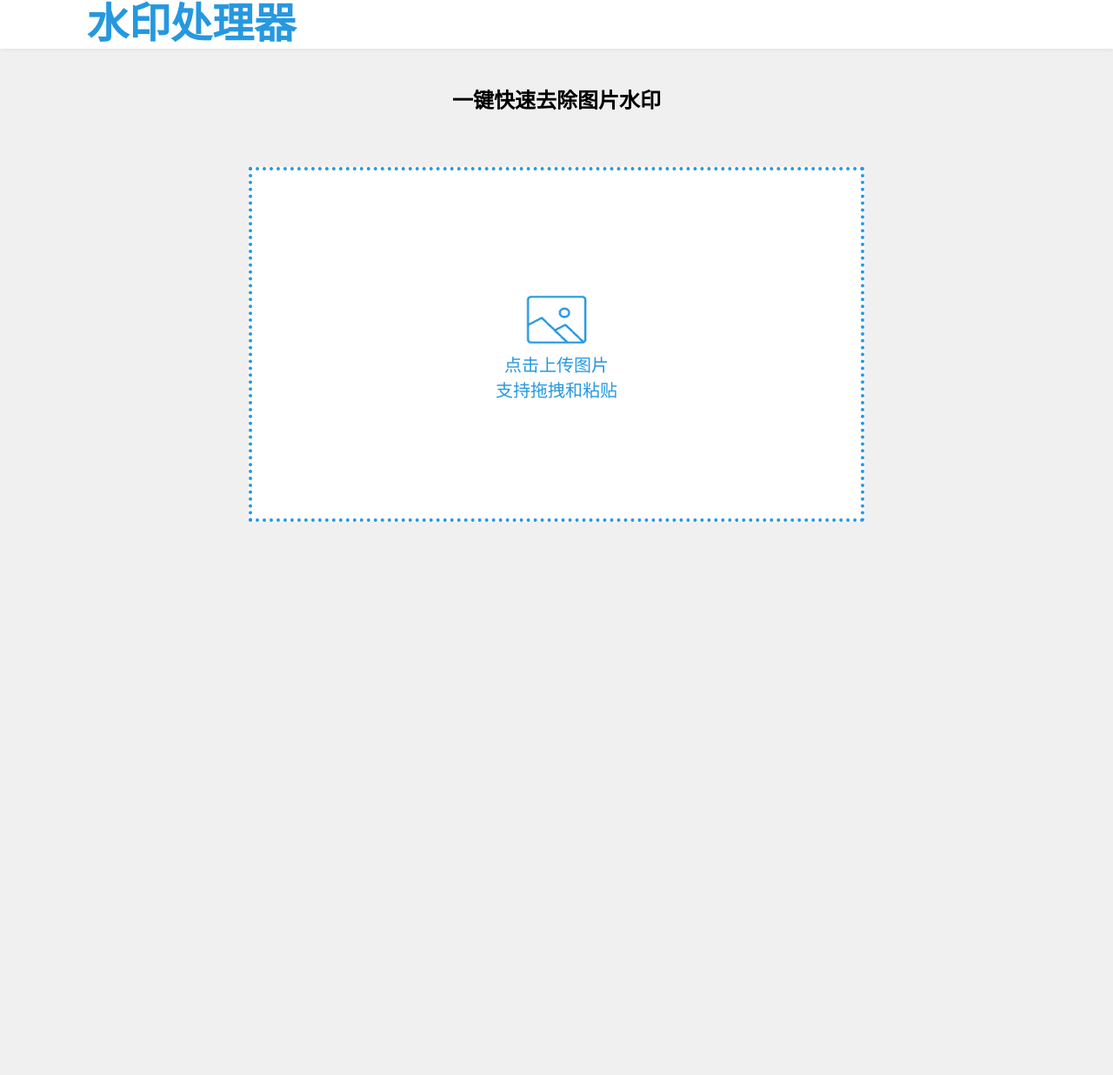
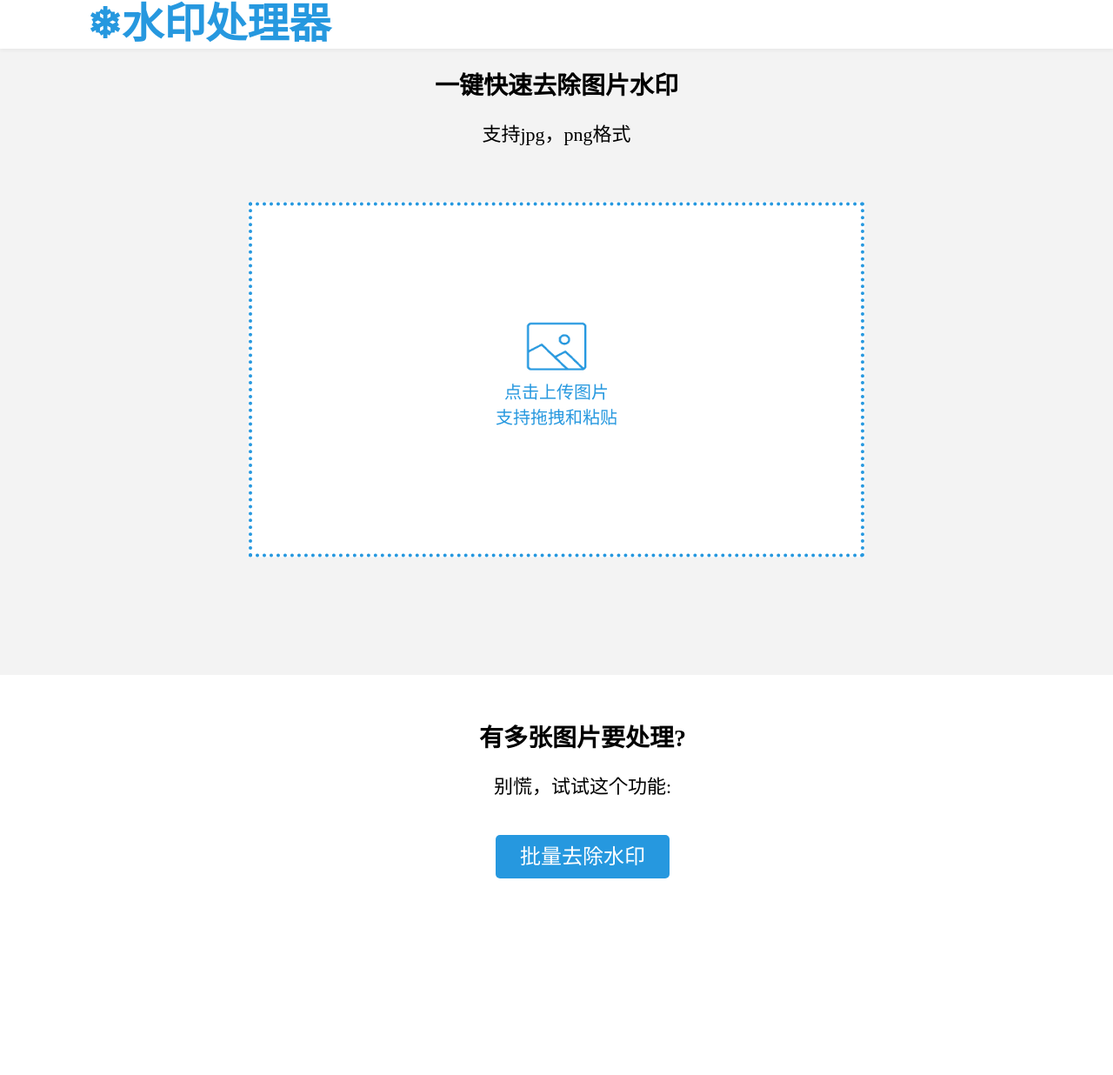
Before and after one commit to Xyaleo/watermark, a Flask app: page / in a window 1280 px wide. Shown: the whole page at 87% size. Before the commit the page ends 600 px from the top, so only its background shows below. Run offline with Flask 2, Linux system fonts and the light colour scheme.

Commit message:
add:
批量处理页面

```diff
--- a/predict_tool.py
+++ b/predict_tool.py
@@ -9,7 +9,8 @@ from PIL import Image
 import numpy as np
 import base64
 
-n2n = ''
+n2n: Noise2Noise
+
 
 def parse_args():
     """Command-line argument parser for testing."""
--- a/static/css/style.css
+++ b/static/css/style.css
@@ -6,14 +6,14 @@
 html, body {
     width: 100%;
     height: 100%;
-    background-color: #f1f0f0;
+    background-color: #f3f3f3;
 }
 
 #header {
     position: relative;
     height: 56px;
     width: 100%;
-    background: #f1f0f0;
+    background: #f3f3f3;
 }
 
 #nav1 {
@@ -91,9 +91,8 @@ img {
 }
 
 #startPlace {
-    background-size: cover;
     position: relative;
-    height: 600px;
+    height: 90vh;
 }
 
 #startPlace .center {
@@ -102,19 +101,20 @@ img {
     top: 50%;
     width: 700px;
     height: 400px;
-    transform: translateX(-50%) translateY(-50%);
+    transform: translateX(-50%) translateY(-45%);
 }
 
 .str {
     text-align: center;
-    font-size: 24px;
+    font-size: 28px;
     font-weight: bold;
-    margin-top: 40px;
+    padding-top: 20px;
 }
+
 #banner {
     background-size: cover;
     position: relative;
-    height: 650px;
+    height: 90vh;
     display: none;
 }
 
@@ -148,8 +148,16 @@ img {
     width: 140px;
 }
 
-.uploadbtns {
-    background: #73c9e5;
+.string {
+    color: #2698df;
+    font-size: 32px;
+    position: absolute;
+    left: 50%;
+    top: 3%;
+}
+
+.uploadbtns, .morebtns {
+    background: #2698df;
     color: #fff;
     cursor: pointer;
     width: 200px;
@@ -159,9 +167,17 @@ img {
     border-radius: 5px;
     font-size: 24px;
     position: absolute;
+}
+
+.uploadbtns {
     left: 50%;
     bottom: 2%;
     transform: translateX(-450px);
+}
+
+.morebtns {
+    left: calc(50% - 100px);
+    top: 40%;
 }
 
 .uploadbtns:hover {
@@ -184,6 +200,38 @@ img {
     transform: translateX(250px);
 }
 
+.stacking-slide {
+    transition: all 0.5s ease-in-out;
+    scroll-snap-align: start;
+    height: 50vh;
+    width: 100%;
+    position: sticky;
+    top: 0;
+    padding: 30px;
+    background-color: #fff;
+}
+
+.stacking-slide * {
+    opacity: 0.2;
+    transform: translateY(8rem) scale(0.7);
+    transition: all 1.5s ease-in-out;
+}
+
+.is-intersecting {
+    box-shadow: 0 0 50px -12px rgba(0, 0, 0, 0.25);
+}
+
+.is-intersecting * {
+    opacity: 1;
+    transform: translatey(0) scale(1);
+}
+
+.vertical-scroll-snap {
+    overflow-y: hidden;
+    scroll-snap-type: y mandatory;
+    max-height: 100vh;
+}
+
 @keyframes move {
     0% {
         transform: translate(-50%, -50%);
@@ -196,7 +244,7 @@ img {
     }
 }
 
-#prePic, #prePicS{
+#prePic, #prePicS {
     position: absolute;
     width: 500px;
     height: 500px;
@@ -208,7 +256,7 @@ img {
     justify-content: center;
     align-items: center;
     animation: move 1.5s linear infinite;
-    animation-play-state: paused;
+    animation-play-state: running;
     cursor: pointer;
 }
 
@@ -219,7 +267,7 @@ img {
 }
 
 #prePic, #prePicS:hover {
-    animation-play-state: running;
+    animation-play-state: paused;
 }
 
 #inputImg, #inputImgS {
--- a/templates/upload.html
+++ b/templates/upload.html
@@ -28,13 +28,14 @@
 <div id="header">
     <div id="nav1">
         <div id="tit">
-            水印处理器
+            ❄水印处理器
         </div>
     </div>
 </div>
 <div class="alert"></div>
 <div id="startPlace" class="inPaste">
     <div class="str">一键快速去除图片水印</div>
+    <div class="str" style="font-weight: normal; font-size: 22px;">支持jpg，png格式</div>
     <div class="drag-wrapper center inDragover">
         <div id="prePicS">
             <img alt style="width: 80px;height: 73px;" src="../static/images/pic.png"/>
@@ -51,15 +52,24 @@
             <input type="file" id="inputImg" accept="image/png, image/jpeg"/>
         </div>
     </div>
+    <div class="string" style="transform: translateX(-376px);">原图</div>
     <div class="uploadbtns" onclick="uploadFiles()">去除水印</div>
     <div class="drag-wrapper right"></div>
+    <div class="string" style="transform: translateX(310px);">预览</div>
     <div class="savebtns" onclick="saveFiles()">保存图片</div>
+</div>
+<div class="vertical-scroll-snap">
+    <section class="stacking-slide">
+        <div class="str"> 有多张图片要处理?</div>
+        <div class="str" style="font-weight: normal; font-size: 22px;">别慌，试试这个功能:</div>
+        <div class="morebtns" >批量去除水印</div>
+    </section>
 </div>
 </body>
 <script>
     let base64 = ''; //图片字符串形式
     let ftype = ''; //图片类型
-    let lock = false; //图片锁, 防止手速怪
+    let lock = false; //图片锁
     let firstAdd = true;
 
     //通用获取图片函数
@@ -138,7 +148,7 @@
         lock = false;
     });
 
-    //监听粘贴，仅支持截图后粘贴
+    //监听粘贴
     $('.inPaste').on('paste', function (eventObj) {
         let event = eventObj.originalEvent;
         if (base64 !== '') {
@@ -220,8 +230,24 @@
                 console.log("error：" + e);
                 uploading = false;
                 document.getElementById("loading").style.display = "none";
-                fail_prompt('请求失败', '未知错误');
+                fail_prompt('未知错误', '请求失败');
             }
         });
     }
+
+    //批量动画处理
+    const sectionEls = document.querySelector(".stacking-slide");
+    const options = {
+        rootMargin: "-10% 0% -10% 0%"
+    };
+    const observer = new IntersectionObserver(entries => {
+        entries.forEach(function (entry) {
+            if (entry.isIntersecting) {
+                entry.target.classList.add("is-intersecting");
+            } else {
+                entry.target.classList.remove("is-intersecting");
+            }
+        });
+    }, options);
+    observer.observe(sectionEls);
 </script>
```
Lines whose indentation alone changed are shown as unchanged.
